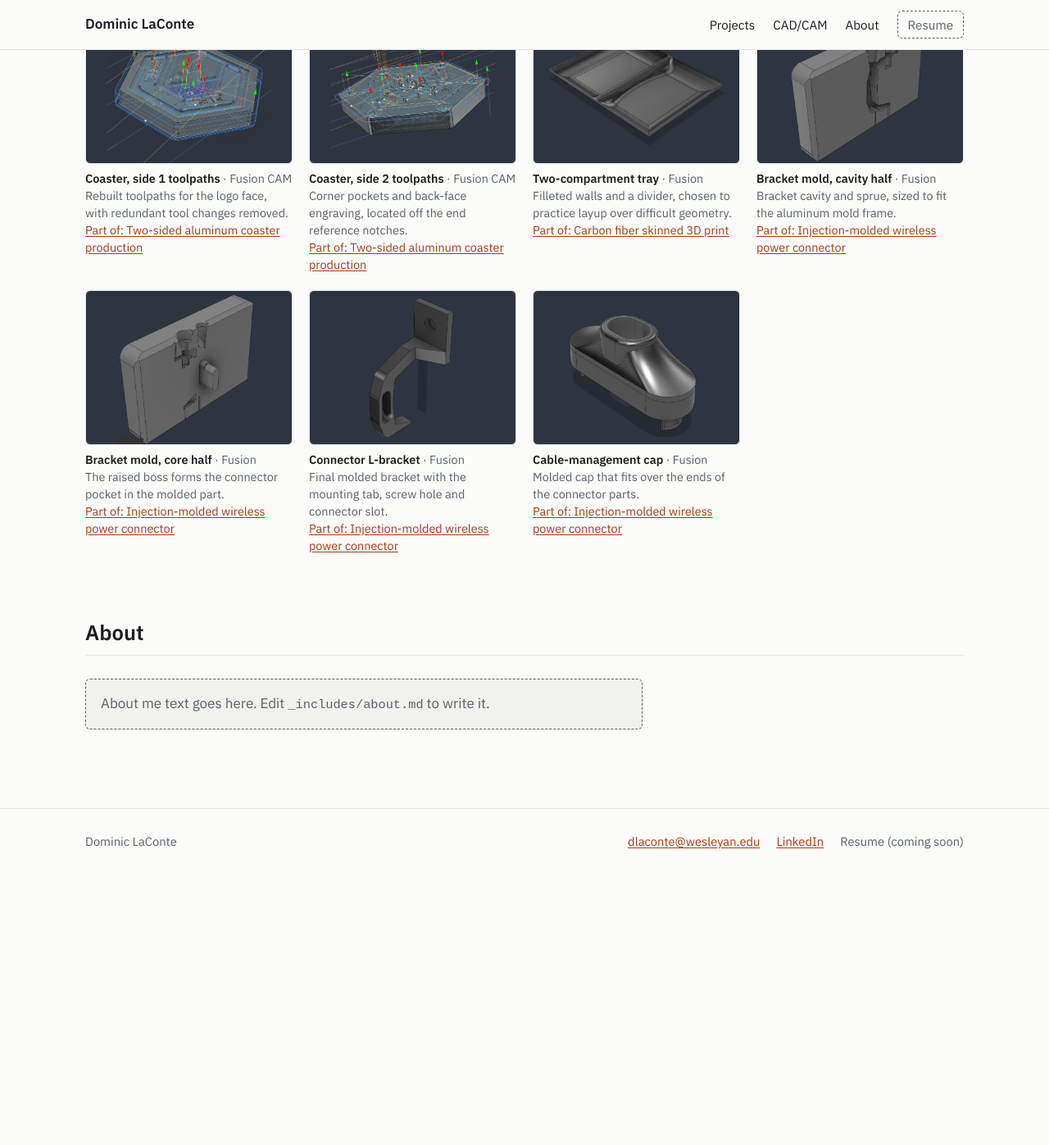
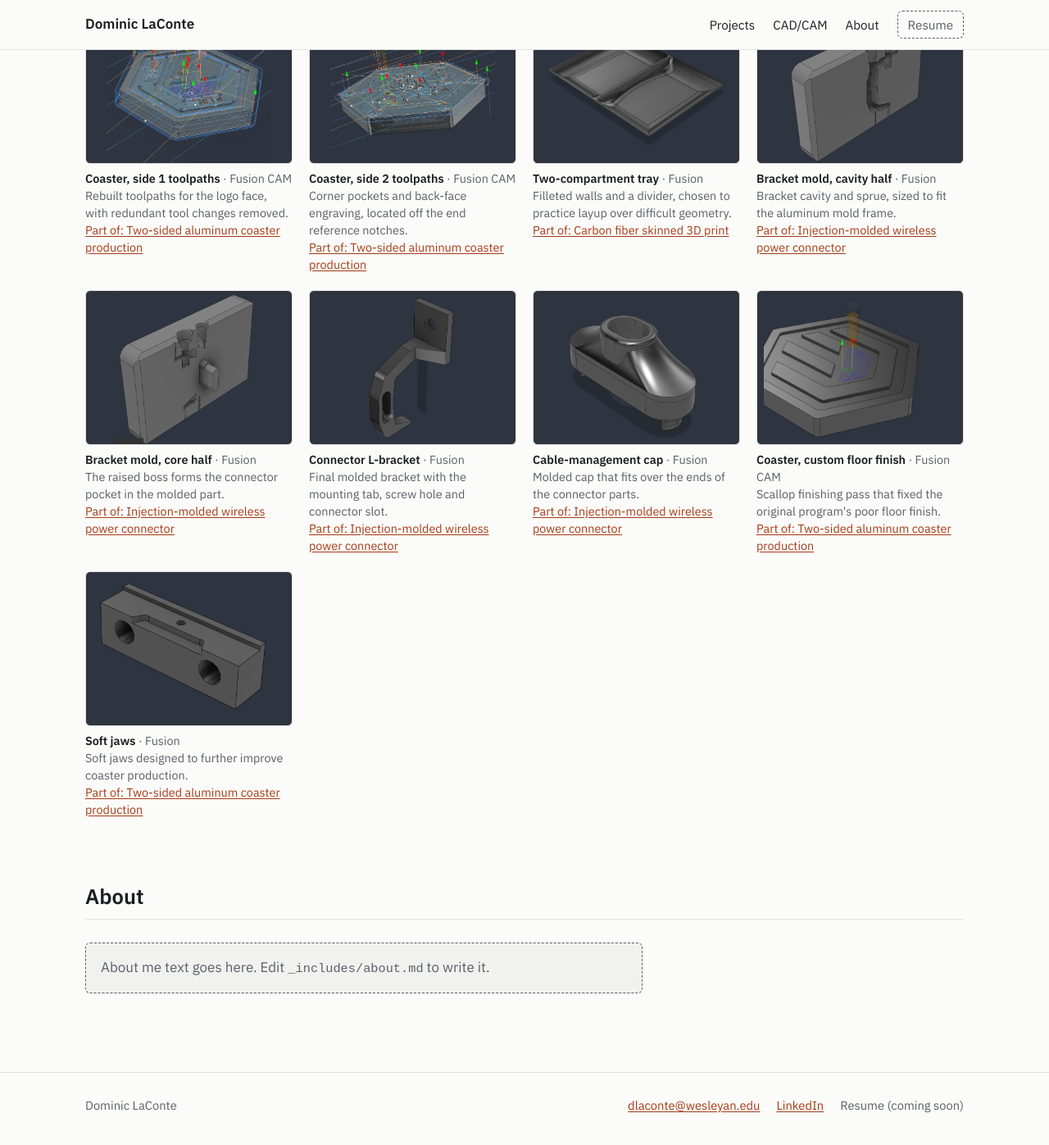
Before and after one commit to dlaconte/dlaconte.github.io, a Jekyll site: the page built from index.html, in a window 1280 px wide and 1400 px high, scrolled down 1672 px. Shown: the top 1397 px of the window at 82% size. Built offline with Jekyll 4.4.1, drawn with Linux system fonts in a browser that asks for light colours; before the commit the page ends 2750 px from its top, so only the background shows below that.

Commit message:
Add coaster CAM: old vs new timing, floor finish passes, soft jaws
Co-Authored-By: Claude Opus 5.5 <noreply@anthropic.com>
Claude-Session: https://claude.ai/code/session_01J3yu2GzvBKBgkkrwRBjuBt

```diff
--- a/_data/cad_cam.yml
+++ b/_data/cad_cam.yml
@@ -39,3 +39,13 @@
   software: Fusion
   caption: Molded cap that fits over the ends of the connector parts.
   project: radar-connector
+- image: /assets/img/projects/cnc-coaster/cam-floor-scallop.png
+  title: Coaster, custom floor finish
+  software: Fusion CAM
+  caption: Scallop finishing pass that fixed the original program's poor floor finish.
+  project: cnc-coaster
+- image: /assets/img/projects/cnc-coaster/soft-jaws.png
+  title: Soft jaws
+  software: Fusion
+  caption: Soft jaws designed to further improve coaster production.
+  project: cnc-coaster
--- a/_projects/cnc-coaster.md
+++ b/_projects/cnc-coaster.md
@@ -41,6 +41,27 @@ I used a part from the original program as a baseline. The pocket floors had a p
 
 ## CAM
 
+### Chamfer and engraving: 9:20 → 6:06
+
+In the original program, the top-face chamfer and engraving took 9:20 of machining time. The rebuilt operations cover the same features in 6:06, and the full program uses fewer tool changes.
+
+<div class="gallery gallery-cad gallery-wide">
+{% include figure.html src="/assets/img/projects/cnc-coaster/cam-time-old.png" caption="Original program: chamfer and engraving, 9:20." alt="Fusion CAM showing the original program's three chamfer and engraving operations with a total machining time of 9 minutes 20 seconds" %}
+{% include figure.html src="/assets/img/projects/cnc-coaster/cam-time-new.png" caption="Rebuilt program: chamfer, CODES and year engraving, 6:06." alt="Fusion CAM showing the rebuilt program's chamfer and engraving operations with a total machining time of 6 minutes 6 seconds" %}
+</div>
+
+### Floor finish
+
+The baseline's poor floor finish was fixed with a roughing pass followed by custom finishing passes on the pocket floors.
+
+<div class="gallery gallery-cad gallery-3">
+{% include figure.html src="/assets/img/projects/cnc-coaster/cam-roughing.png" caption="Roughing pass on the pocket floor." alt="2D pocket roughing toolpath on the coaster's logo face" %}
+{% include figure.html src="/assets/img/projects/cnc-coaster/cam-floor-scallop.png" caption="Custom floor finish: scallop pass." alt="Scallop finishing toolpath on a pocket floor" %}
+{% include figure.html src="/assets/img/projects/cnc-coaster/cam-floor-inner.png" caption="Custom floor finish: inner pocket contour." alt="Contour finishing toolpath around the inner pocket" %}
+</div>
+
+### Toolpaths
+
 <div class="gallery gallery-cad gallery-2">
 {% include figure.html src="/assets/img/projects/cnc-coaster/cam-side-1.png" caption="Side 1 CAM: rebuilt toolpaths for the logo face, with fewer tool changes." alt="Fusion CAM toolpaths for side 1, the logo face of the hexagonal coaster" %}
 {% include figure.html src="/assets/img/projects/cnc-coaster/cam-side-2.png" caption="Side 2 CAM: corner pockets and back-face engraving." alt="Fusion CAM toolpaths for side 2" %}
@@ -75,3 +96,9 @@ Time per part was cut in half, from 5.5 to 2.75 hours, with better surface finis
 {% include figure.html src="/assets/img/projects/cnc-coaster/batch-six.jpg" caption="A small production batch." alt="Six finished coasters laid out on a table" %}
 {% include figure.html src="/assets/img/projects/cnc-coaster/batch-front.jpg" caption="Batch parts, logo face." alt="Several finished coasters showing the logo face" %}
 </div>
+
+## Next
+
+I designed soft jaws to further improve production. They're being made next.
+
+{% include figure.html src="/assets/img/projects/cnc-coaster/soft-jaws.png" caption="Soft jaw design." alt="CAD model of a soft jaw with a locating ledge and two mounting holes" %}
--- a/assets/css/style.css
+++ b/assets/css/style.css
@@ -178,6 +178,9 @@ a.button-quiet:hover { background: transparent; color: var(--accent); border-col
 .project .prose > figure.figure { max-width: 560px; margin: 20px 0 8px; }
 .gallery-2 .figure img { aspect-ratio: 3 / 4; }
 .gallery-cad.gallery-2 .figure img { aspect-ratio: 4 / 3; }
+.gallery-wide { grid-template-columns: repeat(2, minmax(0, 1fr)); }
+.gallery-wide .figure img { aspect-ratio: 3 / 2; }
+@media (max-width: 600px) { .gallery-wide { grid-template-columns: 1fr; } }
 @media (max-width: 480px) { .gallery-2 { grid-template-columns: 1fr 1fr; gap: 12px; } }
 @media (max-width: 760px) { .gallery-3 { grid-template-columns: repeat(2, 1fr); } }
 @media (max-width: 480px) { .gallery-3 { grid-template-columns: 1fr; } }
```
Also changed, not shown: assets/img/projects/cnc-coaster/cam-floor-inner.png (added), assets/img/projects/cnc-coaster/cam-floor-scallop.png (added), assets/img/projects/cnc-coaster/cam-roughing.png (added), assets/img/projects/cnc-coaster/cam-time-new.png (added), assets/img/projects/cnc-coaster/cam-time-old.png (added), assets/img/projects/cnc-coaster/soft-jaws.png (added).
